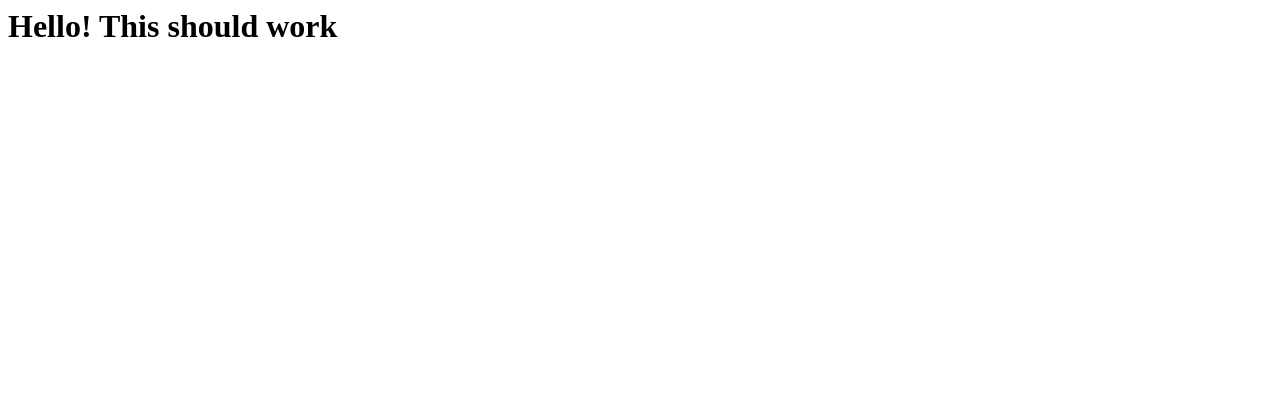
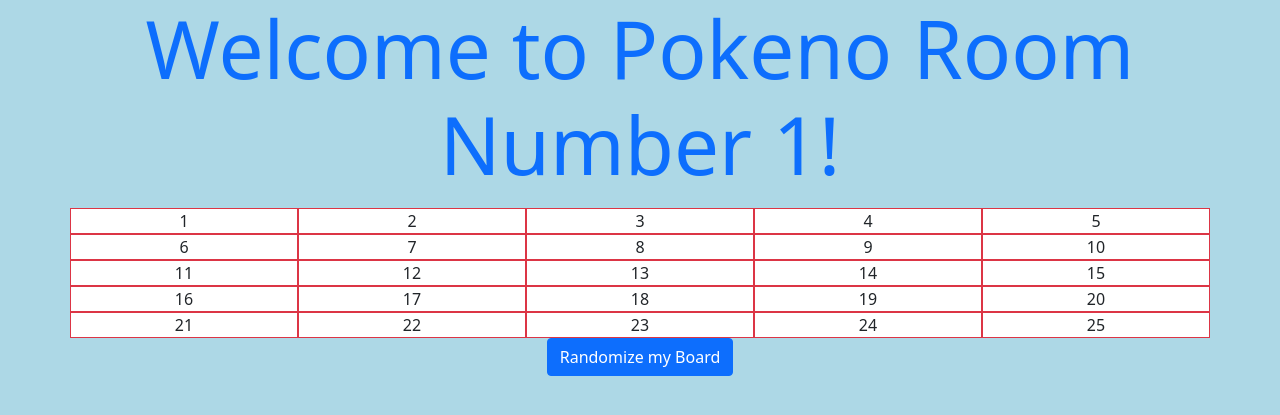
Before and after one commit to DustyDood/PokenoWebsite, a Django app: page /1/game/ in a window 1280 px wide. Shown: the top 415 px of the page. Run offline with Django 3.2, Linux system fonts and the light colour scheme.

Commit message:
Create some of the random algorithms
Worked on creating some arrays and pulling from those arrays to randomly assign cards for the board.

```diff
--- a/PokenoGame/CardRandomness/Templates/CardRandomness/base.html
+++ b/PokenoGame/CardRandomness/Templates/CardRandomness/base.html
@@ -13,8 +13,11 @@
 
         <!-- Bootstrap CSS -->
         <link href="https://cdn.jsdelivr.net/npm/bootstrap@5.0.0-beta1/dist/css/bootstrap.min.css" rel="stylesheet" integrity="sha384-giJF6kkoqNQ00vy+HMDP7azOuL0xtbfIcaT9wjKHr8RbDVddVHyTfAAsrekwKmP1" crossorigin="anonymous">
+
+        <!--Gonna add a block here so additional styling can be set per page-->
+        {% block morestyling %}{% endblock %}
         <link href="{% static 'CSS/base.css' %}" rel="stylesheet" type="text/css">
-        <script src="{% static 'JS/GenerateGame.js' %}" defer></script>
+
 
     </head>
 
--- a/PokenoGame/CardRandomness/Templates/CardRandomness/home.html
+++ b/PokenoGame/CardRandomness/Templates/CardRandomness/home.html
@@ -6,6 +6,10 @@
 {% load static %}
 
 {% block title %}Pokeno Game{% endblock %}
+{% block morestyling %}
+        <script src="{% static 'JS/GenerateGame.js' %}" defer></script>
+{% endblock %}
+
 {% block header %}<p class="text-center text-primary">Hello, and Welcome to Dusty's Pokeno Game!</p>{% endblock %}
 {% block content %}
     <div class="text-center">
--- a/PokenoGame/CardRandomness/Templates/CardRandomness/randomGame.html
+++ b/PokenoGame/CardRandomness/Templates/CardRandomness/randomGame.html
@@ -1,6 +1,24 @@
-<html>
-    <body>
-        <h1>Hello! This should work</h1>
-    </body>
+{% extends "CardRandomness/base.html" %}
 
-</html>
+{% load static %}
+
+{% block title %}Pokeno Room Number: {{pk}}{% endblock %}
+
+{% block morestyling %}
+    <link href="{% static 'CSS/gameRoomStyling.css' %}" rel="stylesheet" type="text/css">
+    <script src="{% static 'JS/GenerateRandomCard.js' %}" defer></script>
+    <script src="{% static 'JS/GenerateGameBoard.js' %}" defer></script>
+{% endblock %}
+
+{% block header %} <p class="text-center text-primary">Welcome to Pokeno Room Number {{pk}}!</p> {% endblock %}
+
+{% block content %}
+
+<div class="container text-center">
+    <div class="row row-cols-5" id="columnGenerationTime">
+    </div>
+    <button type="button" class="btn btn-primary" onclick="generateAllRandomCards()">Randomize my Board</button>
+</div>
+
+
+{% endblock %}
--- a/PokenoGame/CardRandomness/views.py
+++ b/PokenoGame/CardRandomness/views.py
@@ -15,4 +15,4 @@
 
 
 def randomGameStart(request, pk):
-    return render(request, "CardRandomness/randomGame.html")
+    return render(request, "CardRandomness/randomGame.html", {'pk': pk})
--- /dev/null
+++ b/PokenoGame/Static/CSS/gameRoomStyling.css
@@ -0,0 +1,3 @@
+.row .col {
+    background-color: white
+}
--- a/PokenoGame/Static/JS/GenerateGame.js
+++ b/PokenoGame/Static/JS/GenerateGame.js
@@ -6,4 +6,6 @@
     //as the primary key, allowing us to generate a new web page!
 
     window.location.href = "../" + String(roomnumber) + "/game/"
+    //This URL matches the format for the "gameStart" url, generating a random
+    //page and allowing us to play Pokeno!
 }
--- /dev/null
+++ b/PokenoGame/Static/JS/GenerateGameBoard.js
@@ -0,0 +1,29 @@
+//This file is for generating the Pokeno board and all its classes!
+
+document.getElementById("columnGenerationTime").addEventListener("load", columnGeneration());
+
+
+/*Instead of manually writing in each column for the row, let's make it with JS!
+This will also make it a lot easier to edit the classes that are generated instead of having
+to go through all 25
+*/
+function columnGeneration() {
+    var homebase = document.getElementById("columnGenerationTime")
+    for (i=1; i < 26; i++) {
+        var newGridItem = document.createElement('div')
+        //This is setting the innerHTML for now. I'll probably remove later.
+        newGridItem.innerHTML = i
+        //This is adding all our bootstrap classes, which gives us nicer formatting/css
+        newGridItem.className = "col border border-danger"
+        //For some reason, this eventListener is activating on load rather than for being clicked!
+        //Success!
+        newGridItem.addEventListener("click", function() {
+            generateRandomCard(this);
+            })
+
+        //Former div for the column
+        //<div class="col border border-danger" onclick="generateRandomCard(this)">1</div>
+        homebase.appendChild(newGridItem)
+
+    }
+}
--- /dev/null
+++ b/PokenoGame/Static/JS/GenerateRandomCard.js
@@ -0,0 +1,56 @@
+/*We're going to have two functions here:
+    1. Being able to generate a random card that isn't already taken
+    2. Filling up the board with random cards that aren't already taken
+
+We're going to need an array that stores a chosen card's value/id so the functions know that if the possible array matches the already inputted array,
+they need to try again.
+*/
+
+//This has all the card possibilities
+var entireCardArray = []
+for (a=1; a < 53; a++) {
+    entireCardArray.push(a)
+}
+
+
+function generateRandomCard(gridItem) {
+    //We'll start by choosing a random number from 1 to 52, as that represents the card from the deck!
+    var card = Math.floor((Math.random() * 52) + 1)
+    alert(card)
+    console.log(gridItem.innerHTML)
+}
+
+function generateAllRandomCards() {
+    //A slice of 0 essentially creates a copy of the entireCardArray in newCardArray!
+    var newCardArray = entireCardArray.slice(0)
+    console.log(newCardArray.length)
+    for (i=1; i < 26; i++) {
+        //WAIT! WHY DON"T I JUST REMOVE THE ARRAY ELEMENT AND THEN JUST KEEP PULLING FROM THAT ARRAY
+        //Instead of choosing a random number of 1 - 52, if we just keep editing the array we can choose from,
+        //We don't have to deal with multiple while loops
+
+        //Ok, let's try this. First, we'll choose a card number.
+        //This is going to be the index number that we're going to pull out from the array!
+        //This isn't exactly the card value, but the index.
+        //We use newCardArray.length as our multiplier as a way of ensuring that we can't have a number
+        //greater than the indices of the array.
+        var card = Math.floor((Math.random() * newCardArray.length))
+
+
+
+        //Now that we have the index we're going to use, we grab the value.
+        var cardValue = newCardArray[card]
+
+        //Once we've chosen an index, we don't want to grab that value again. Thus, we have to remove it from the array.
+        //We use splice to remove the specific section and reorder the indices. After the first number is pulled, the indices
+        //will not match up with the values!
+        newCardArray.splice(card, 1)
+
+
+
+        //Theoretically, here is where we'll actually assign a card to the spot in the grid.
+        //Right now I'm just console.logging to show that it worked
+        console.log("Spot " + i + " has card " + cardValue)
+    }
+    console.log(newCardArray.length)
+}
```
